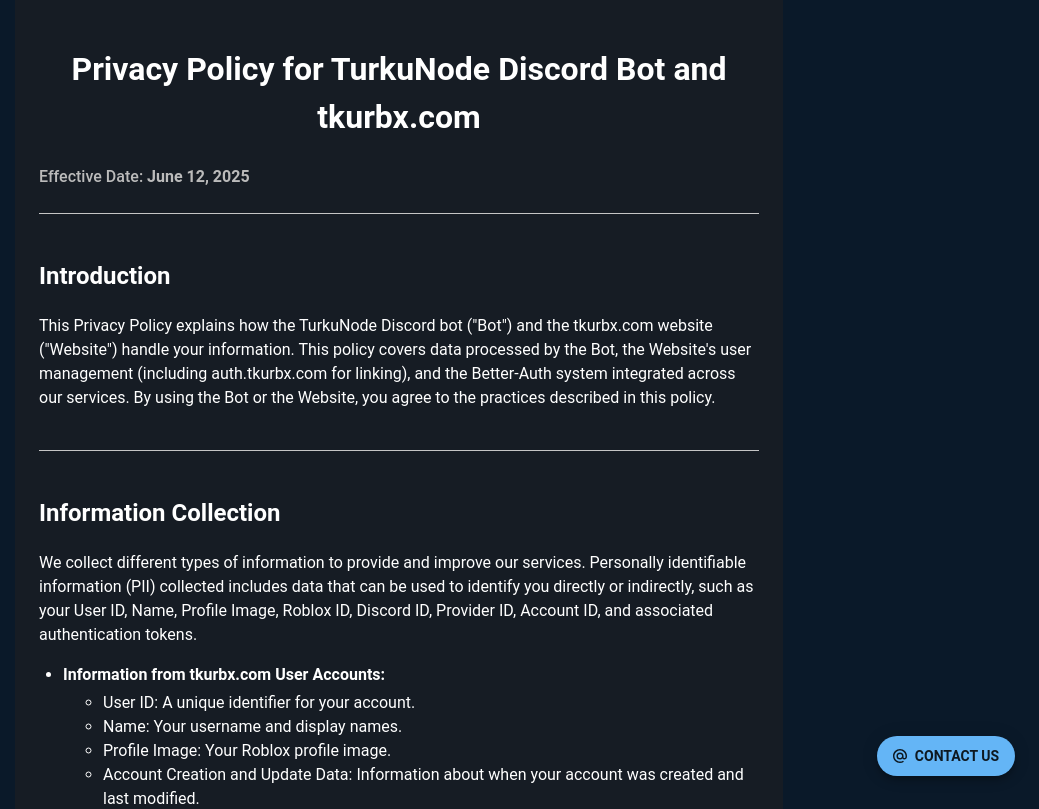
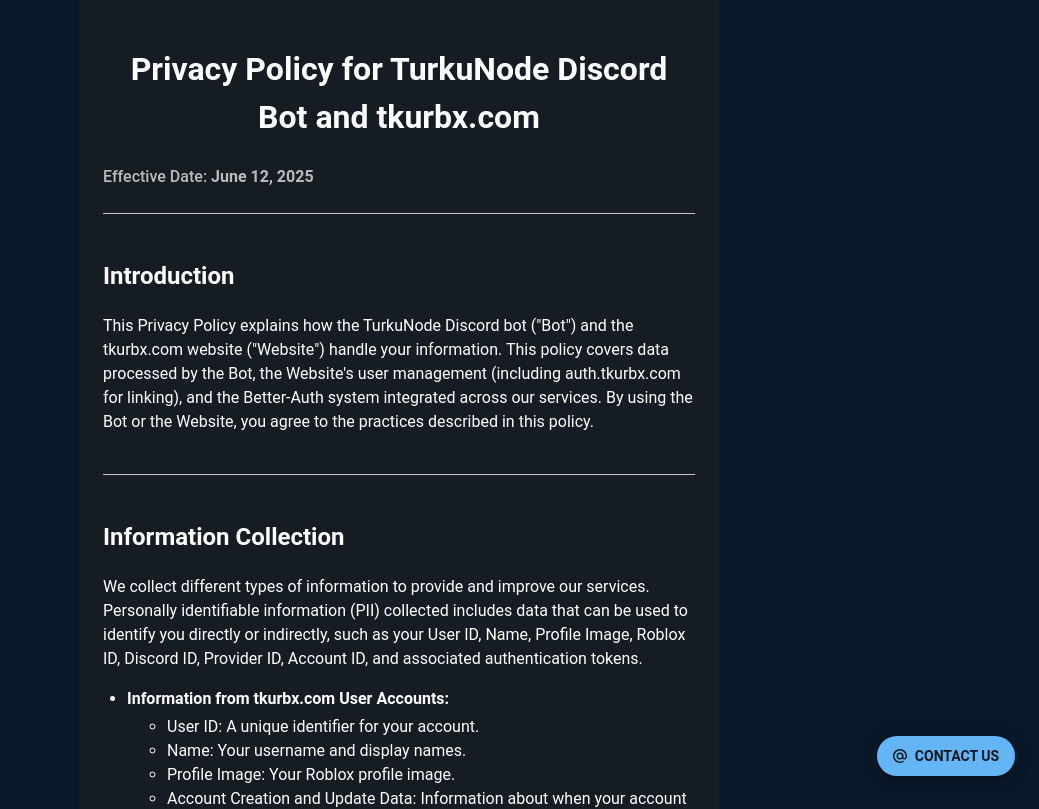
Before and after one commit to tkufi/turkuOAuth, a Next.js app: page /legal/privacy in a window 1280 px wide. Shown: the top 809 px of the page, without its empty margins (241-1280 px from the left). Built offline with nearby package versions, Linux system fonts and the light colour scheme.

Commit message:
fix legal page widths

```diff
--- a/src/app/legal/privacy/page.tsx
+++ b/src/app/legal/privacy/page.tsx
@@ -7,7 +7,7 @@
         <>
             <Box
                 minHeight={"100vh"}
-                width={{ xs: "100%", sm: "60%" }}
+                width={{ xs: "100%", sm: "50%" }}
                 sx={{
                     p: 3,
                     backgroundColor: "#161c24",
--- a/src/app/legal/terms/page.tsx
+++ b/src/app/legal/terms/page.tsx
@@ -7,7 +7,7 @@
         <>
             <Box
                 minHeight={"100vh"}
-                width={{ xs: "100%", sm: "60%" }}
+                width={{ xs: "100%", sm: "50%" }}
                 sx={{
                     p: 3,
                     backgroundColor: "#161c24",
```
